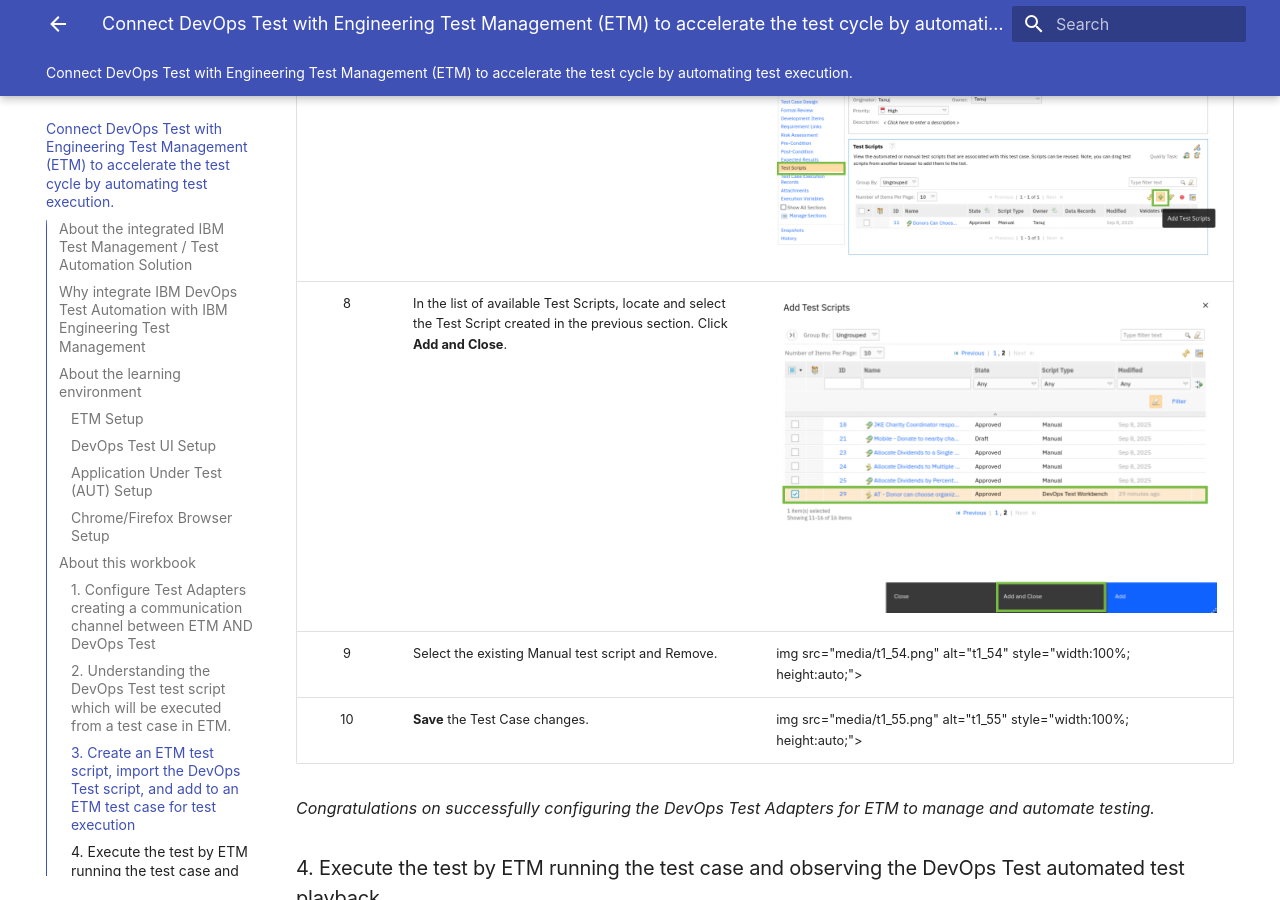
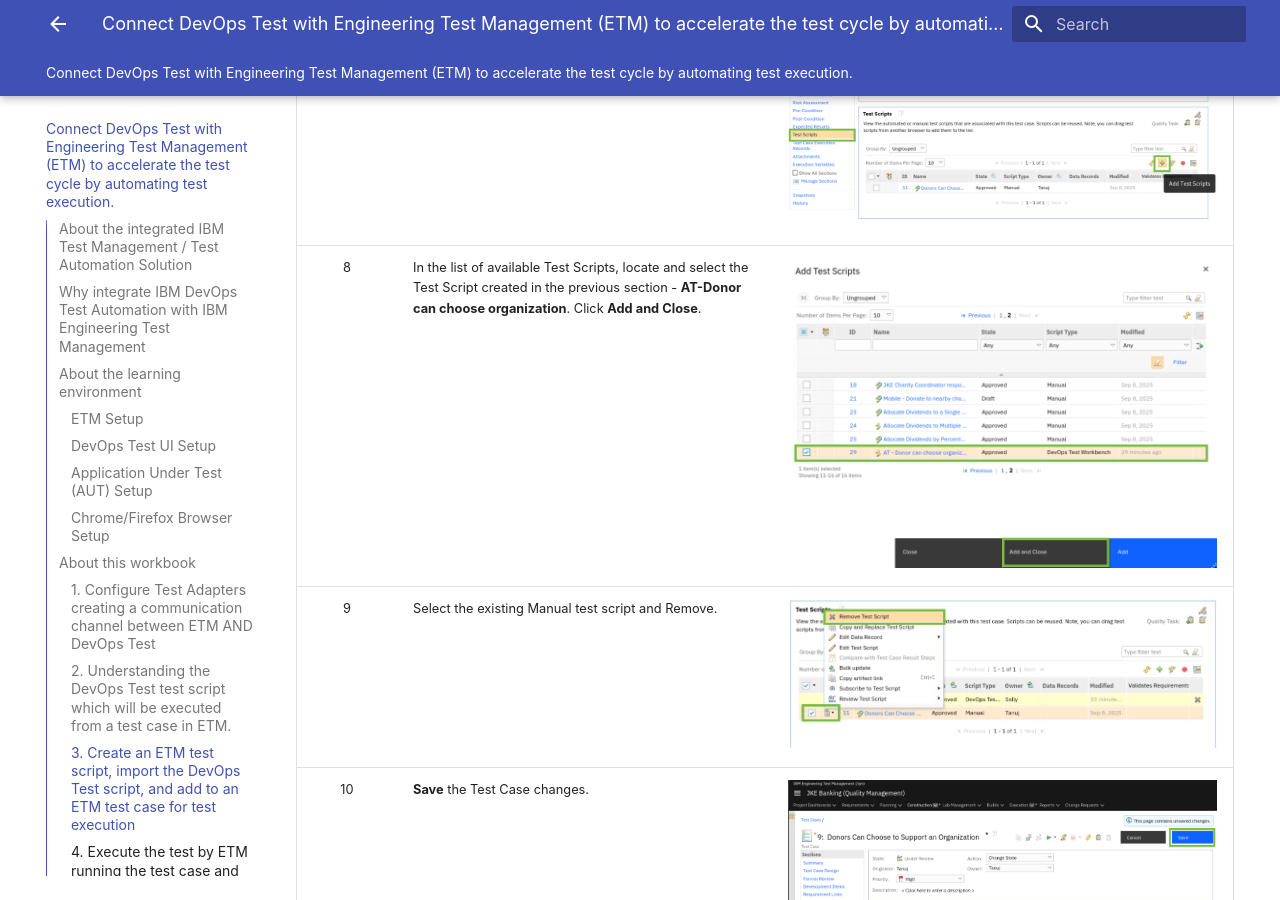
Before and after one commit to DevOpsAutomationLabs/Test_ELM, an MkDocs documentation site: the page built from docs/index.md, in a window 1280 px wide and 900 px high, scrolled down 18858 px. Built offline with MkDocs 1.6.1 and Material for MkDocs 9.7.7, drawn with Linux system fonts in a browser that asks for light colours; some of the changed text lies outside the part shown.

Commit message:
Update index.md

```diff
--- a/docs/index.md
+++ b/docs/index.md
@@ -175,16 +175,16 @@
 |:-------------:|:------------- |:------------- |
 | 1 | Working in the JKE Banking (Quality Management) project in ETM, click **Construction** and Browse **Test Cases**. | <img src="media/t1_46.png" alt="t1_46" style="width:100%; height:auto;"> |
 | 2 | Open Test Case 9:Donors Can Choose to Support an Organization | <img src="media/t1_47.png" alt="t1_47" style="width:100%; height:auto;"> |
-| **NOTE:** | Remember when reviewing the automated test script steps in DevOps Test UI:</br></br>United Way was chosen as the donation recipient.</br></br>The test script playback was in a Chrome browser. |  |
+| **NOTE:** | Remember when reviewing the automated test script steps in DevOps Test UI:</br></br>1. United Way was chosen by the user as the donation recipient.</br>2. The test script playback was in a Chrome browser. |  |
 | 3 | Working in the Test Case Execution Records view of the Test Case, add a new Test Case Execution Record by clicking the Generate New Test Case Execution Record icon. | <img src="media/t1_48.png" alt="t1_48" style="width:100%; height:auto;"> |
 | 4 | From the list of available Test Environments, select **Chrome_DB2_Tomcat...** and click **Next**. | <img src="media/t1_49.png" alt="t1_49" style="width:100%; height:auto;"> |
 | **NOTE:** | For the purpose of this exercise, you will just reuse an existing environment. However, know that you could Generate a Test Environment as well. |  |
 | 5 | Enable the Test Environment and click **Next**. | <img src="media/t1_50.png" alt="t1_50" style="width:100%; height:auto;"> |
 | 6 | Select the Test Environment and click **Generate Test Case Execution Records** | <img src="media/t1_51.png" alt="t1_51" style="width:100%; height:auto;"> |
 | 7 | Select the Test Scripts view of the Test Case and click the **Add Test Scripts** icon. | <img src="media/t1_52.png" alt="t1_52" style="width:100%; height:auto;"> |
-| 8 | In the list of available Test Scripts, locate and select the Test Script created in the previous section. Click **Add and Close**. | <img src="media/t1_53.png" alt="t1_53" style="width:100%; height:auto;"> |
-| 9 | Select the existing Manual test script and Remove. | img src="media/t1_54.png" alt="t1_54" style="width:100%; height:auto;"> |
-| 10 | **Save** the Test Case changes. | img src="media/t1_55.png" alt="t1_55" style="width:100%; height:auto;"> |
+| 8 | In the list of available Test Scripts, locate and select the Test Script created in the previous section - **AT-Donor can choose organization**. Click **Add and Close**. | <img src="media/t1_53.png" alt="t1_53" style="width:100%; height:auto;"> |
+| 9 | Select the existing Manual test script and Remove. | <img src="media/t1_54.png" alt="t1_54" style="width:100%; height:auto;"> |
+| 10 | **Save** the Test Case changes. | <img src="media/t1_55.png" alt="t1_55" style="width:100%; height:auto;"> |
 
 *Congratulations on successfully configuring the DevOps Test Adapters for ETM to manage and automate testing.*
 
```
Also changed, not shown: other parts of docs/index.md (+1 -1 lines).
